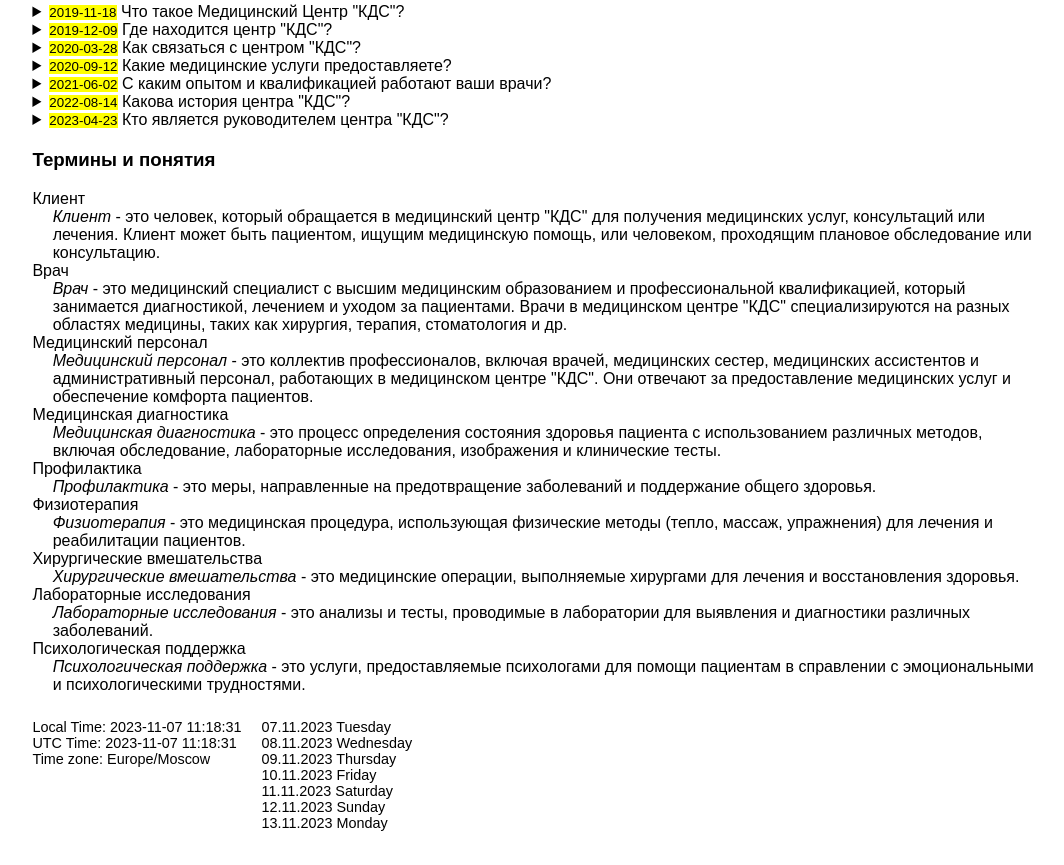
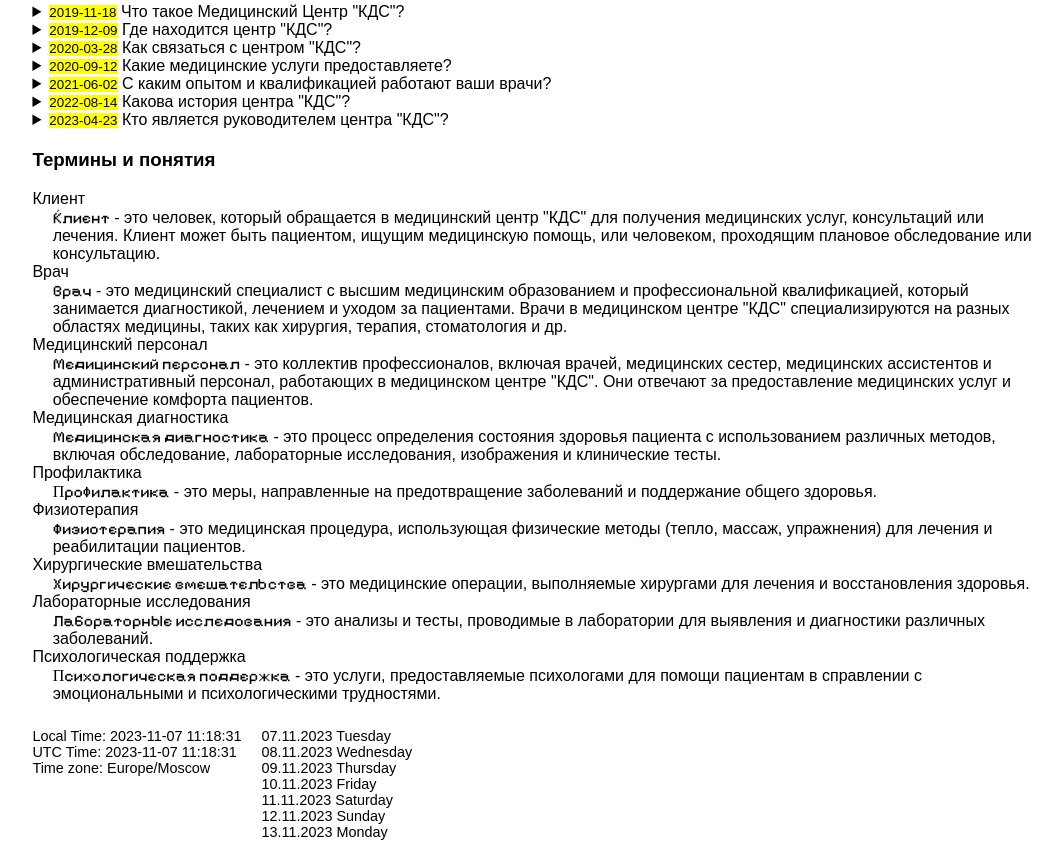
Before and after one commit to denis-pptx/Django-MedicalCenter, a Django app: page /faq/ in a window 1280 px wide. Shown: the part 192-1057 px from the top of the page, without its empty margins (102-1166 px from the left). Before the commit the page ends 1023 px from the top, so only its background shows below. Run offline with Django 4.2, Linux system fonts and the light colour scheme.

Commit message:
connected font

```diff
--- a/website/static/website/css/faq.css
+++ b/website/static/website/css/faq.css
@@ -1,3 +1,6 @@
+@import url('https://fonts.googleapis.com/css2?family=Pixelify+Sans&display=swap');
+
+
 .faq details p {
     font-style: italic;
 }
@@ -8,3 +11,8 @@
 .terms dl dd {
     margin-left: 2%;
 }
+
+dfn {
+    font-family: 'Pixelify Sans', "Times New Roman", serif;
+    font-style: normal;
+}
--- a/website/static/website/css/styles.css
+++ b/website/static/website/css/styles.css
@@ -105,5 +105,5 @@ q:lang(fr) {
 
 
 ::selection {
-    background-color: Olive;
+    background-color: lightpink;
 }
```
